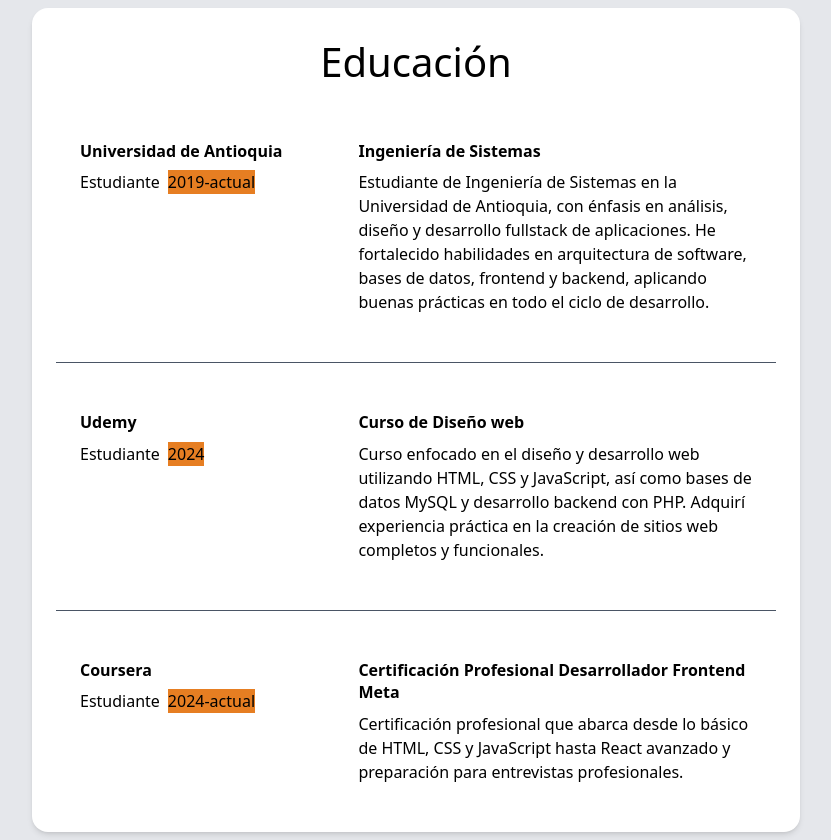
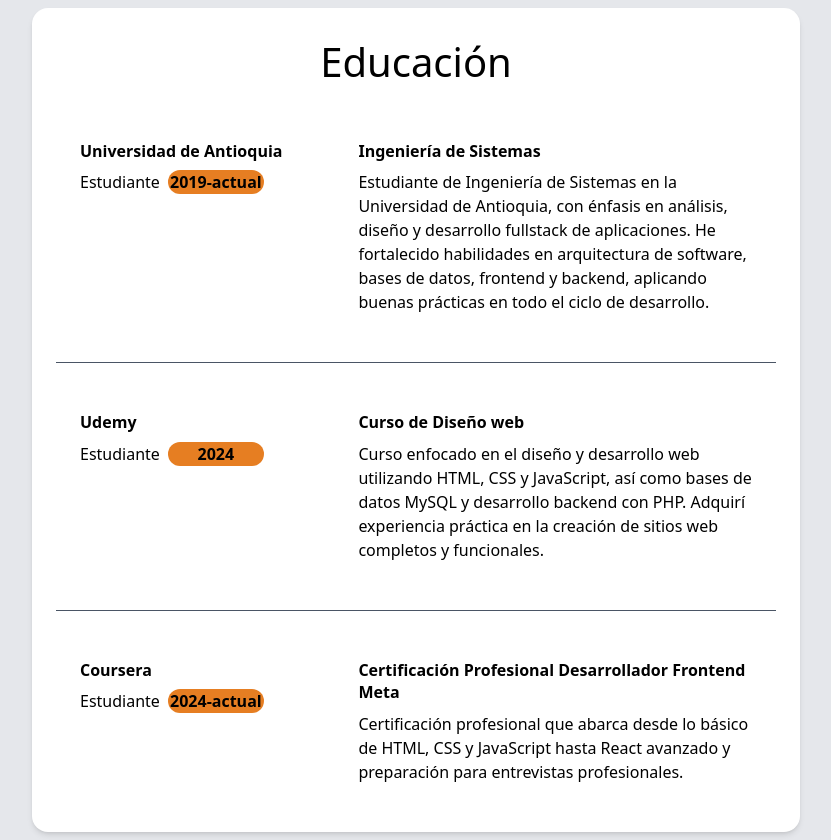
Before and after one commit to SamuelMon/samuel-montoya-portafolio, a Next.js app: page / in a window 1280 px wide. Shown: the whole page, without its empty margins (224-1055 px from the left). Built offline with nearby package versions, Linux system fonts and the light colour scheme.

Commit message:
Correccion de detalles a Education

```diff
--- a/src/components/atoms/TextAndTitles/index.tsx
+++ b/src/components/atoms/TextAndTitles/index.tsx
@@ -35,9 +35,7 @@ const TextTitle = ({ text }: { text: string }) => {
 const SubText = ({ text }: { text: string }) => {
   return (
     <div>
-      <p className="text-base text-gray font-light text-center lg:text-left">
-        {text}
-      </p>
+      <p className="text-base text-gray text-center lg:text-left">{text}</p>
     </div>
   );
 };
--- a/src/components/molecules/EducationItem/index.tsx
+++ b/src/components/molecules/EducationItem/index.tsx
@@ -20,7 +20,7 @@ function Index({
         <TextTitle text={firstTitle} />
         <div className="flex items-center gap-2">
           <SubText text="Estudiante" />
-          <span className="bg-primary">
+          <span className="flex justify-center bg-primary rounded-2xl font-bold w-24">
             <SubText text={date} />
           </span>
         </div>
```
Also changed, not shown: 2 other files (tests, documents, lock files or other folders).
